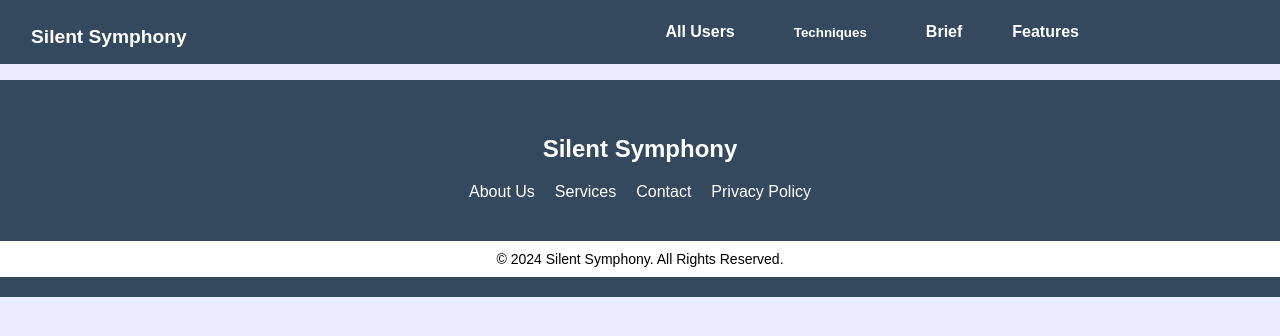
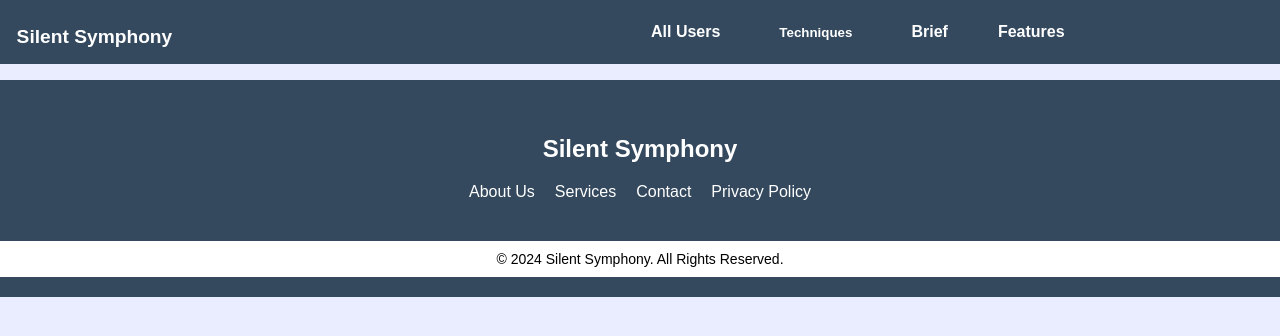
Before and after one commit to arshbhushan/Silent-Symphony, a React (Create React App) app in the folder finger-spelling-frontend/: page /users in a window 1280 px wide. Shown: the top 336 px of the page. Built offline with nearby package versions, Linux system fonts and the light colour scheme; a web font is replaced by a local one.

Commit message:
imporved UI or main header.

```diff
--- a/finger-spelling-frontend/src/shared/components/Navigation/MainHeader.css
+++ b/finger-spelling-frontend/src/shared/components/Navigation/MainHeader.css
@@ -12,7 +12,7 @@
   /* background: rgba(234, 237, 255, 0.8);  */
 
   /* box-shadow: 0 2px 6px rgba(0, 0, 0, 0.26); */
-  padding: 0 1rem;
+  padding: 0 0.1rem;
   z-index: 5;
 }
 
```
